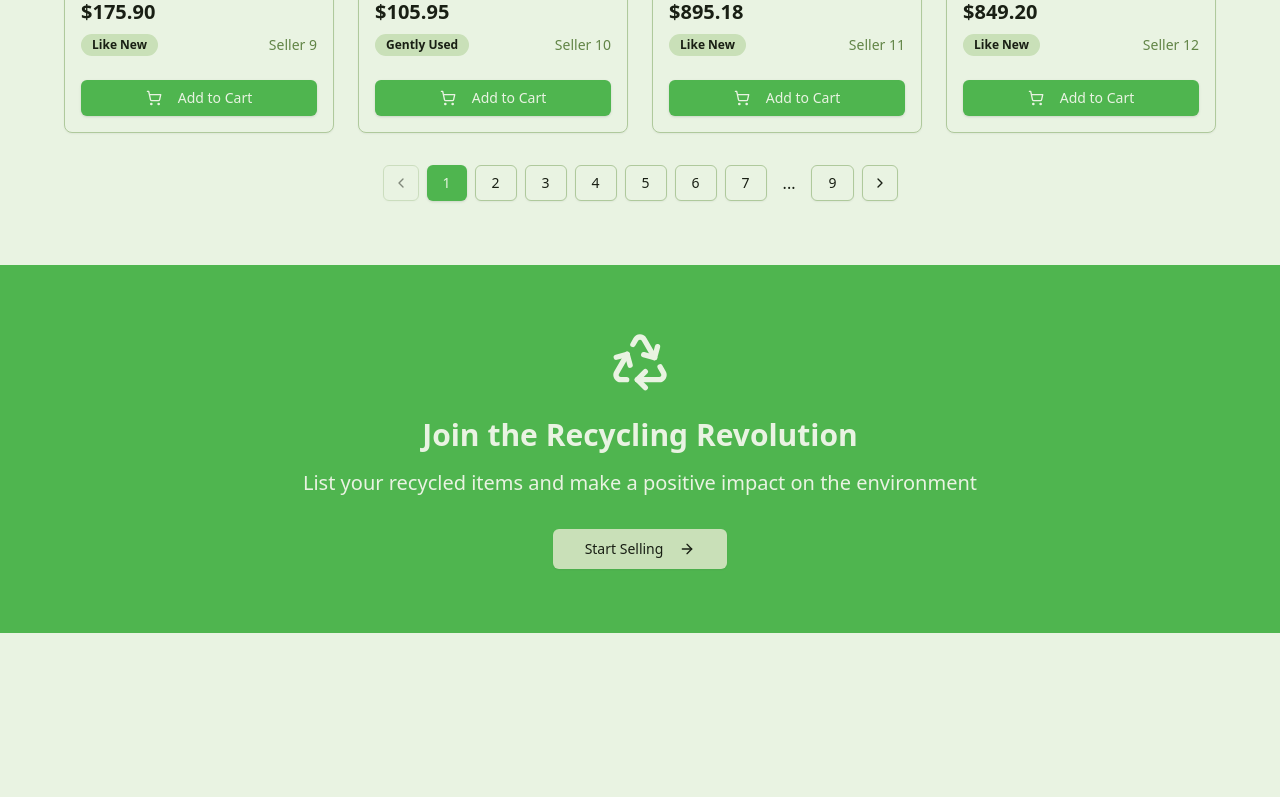
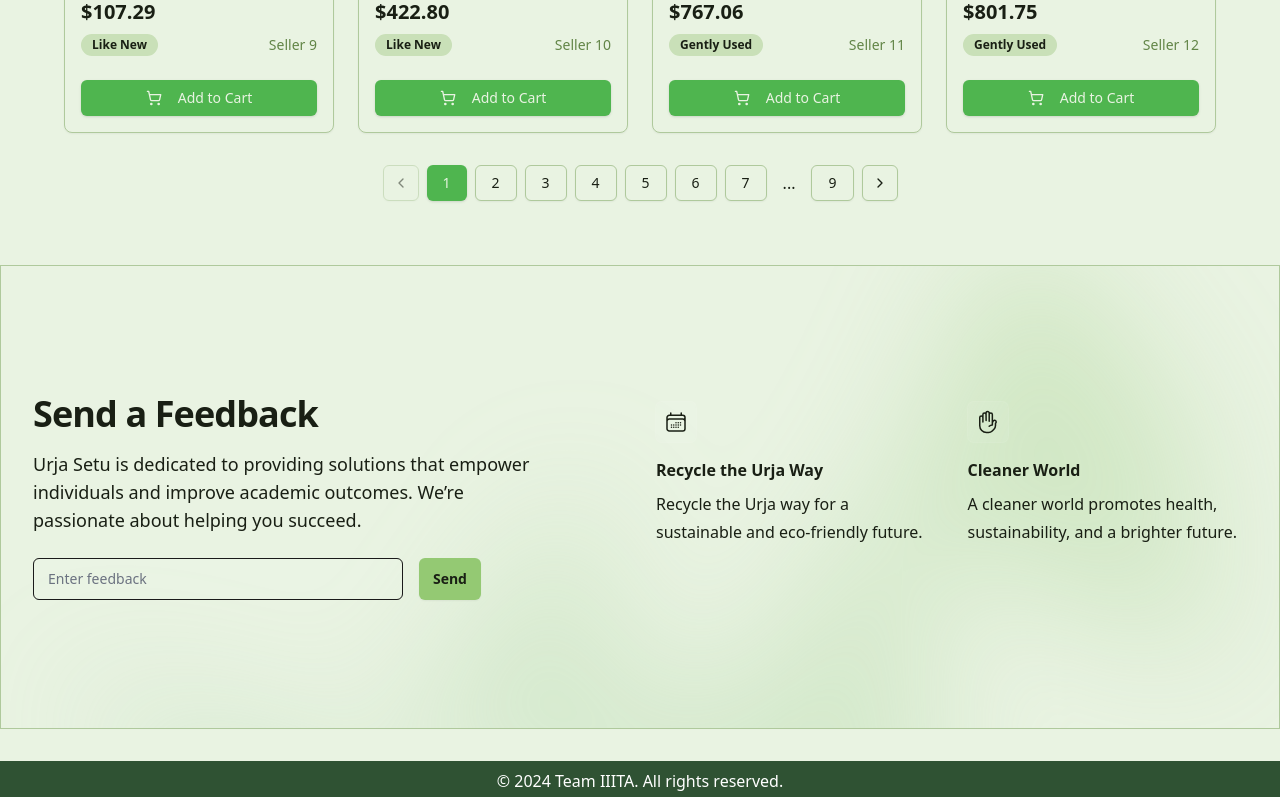
Before and after one commit to Vardaan-02/urja-setu, a React (Vite) app: page /marketplace in a window 1280 px wide. Shown: the part 2000-2797 px from the top of the page. Before the commit the page ends 2665 px from the top, so only its background shows below. Built offline with nearby package versions, Linux system fonts and the light colour scheme.

Commit message:
midway commit I need your components

```diff
--- a/package.json
+++ b/package.json
@@ -13,6 +13,7 @@
     "@firebase/firestore": "^4.7.5",
     "@headlessui/react": "^2.2.0",
     "@heroicons/react": "^2.2.0",
+    "@radix-ui/react-dialog": "^1.1.2",
     "@radix-ui/react-dropdown-menu": "^2.1.2",
     "@radix-ui/react-label": "^2.1.0",
     "@radix-ui/react-slider": "^1.2.1",
@@ -24,8 +25,8 @@
     "class-variance-authority": "^0.7.1",
     "clsx": "^2.1.1",
     "dotenv": "^16.4.7",
+    "embla-carousel-react": "^8.5.1",
     "firebase": "^11.0.2",
-    "embla-carousel-react": "^8.5.1",
     "framer-motion": "^11.13.1",
     "lucide-react": "^0.466.0",
     "react": "^18.3.1",
--- a/src/App.tsx
+++ b/src/App.tsx
@@ -2,12 +2,14 @@ import {  Route, Routes } from "react-router-dom"
 import Home from "./pages/Home"
 import UserForm from "./pages/form"
 import Marketplace from "./pages/marketplace/page"
+import Events from "./pages/events/page"
 
 export default function App() {
   return (
     <>
       <Routes>
         <Route path="/" element={<Home />} />
+        <Route path="/events" element={<Events />} />
         {/* <Route path="/form" element={<UserForm />} /> */}
         <Route path="/marketplace" element={<Marketplace />}>
           <Route path="/marketplace/" element={<Marketplace />} />
--- a/src/hooks/useDebouce.ts
+++ b/src/hooks/useDebouce.ts
@@ -1,13 +1,14 @@
 import { useEffect, useState } from "react";
 
 export default function useDebounce(state: any, initialValue?: any){
-    const [newState, setNewState] = useState<any>(initialValue??null);
+    const [newState, setNewState] = useState<any>(initialValue);
     useEffect(()=>{
+
         const timeout = setTimeout(()=>{
             setNewState(state);
         }, 1000);
 
-        return clearTimeout(timeout);
+        return () => clearTimeout(timeout);
     }, [state])
 
     return newState;
--- a/src/pages/Home.tsx
+++ b/src/pages/Home.tsx
@@ -1,7 +1,7 @@
 "use client";
 import { CardCarousel } from "./components/CardCarousel";
 import Chatbot from "./components/Chatbot";
-import Footer from "./dashboard/Footer";
+import Footer from "../components/ui/Footer";
 import Hero from "./components/Hero";
 import Testimonials from "./components/Testimonials";
 export default function HomePage() {
--- a/src/pages/events/page.tsx
+++ b/src/pages/events/page.tsx
@@ -7,7 +7,7 @@ import { EventModal } from "@/components/ui/event-modal";
 import { events } from "@/utils/events";
 import EventHeader from "./EventHeader";
 
-export default function Home() {
+export default function Events() {
   const [selectedEvent, setSelectedEvent] = useState<Event | null>(null);
 
   return (
--- a/src/pages/marketplace/components/call-to-action.tsx
+++ /dev/null
@@ -1,17 +0,0 @@
-import { Button } from "@/components/ui/button"
-import { ArrowRight, Recycle } from 'lucide-react'
-
-export default function CallToAction() {
-  return (
-    <section className="bg-primary text-primary-foreground py-16">
-      <div className="container mx-auto text-center">
-        <Recycle className="mx-auto h-16 w-16 mb-6" />
-        <h2 className="text-3xl font-bold mb-4">Join the Recycling Revolution</h2>
-        <p className="text-xl mb-8">List your recycled items and make a positive impact on the environment</p>
-        <Button size="lg" variant="secondary">
-          Start Selling <ArrowRight className="ml-2 h-4 w-4" />
-        </Button>
-      </div>
-    </section>
-  )
-}
--- a/src/pages/marketplace/components/product-grid.tsx
+++ b/src/pages/marketplace/components/product-grid.tsx
@@ -37,9 +37,12 @@ export default function ProductGrid({
   const [filteredProducts, setFilteredProducts] = React.useState<Array<Product>>();
   const [currentProducts, setCurrentProducts] = React.useState<Array<Product>>();
   const [totalPages, setTotalPages] = React.useState<number>();
-
+  const debouncedPriceRange = useDebounce(priceRange);
 
   React.useEffect(() => {
+    const image = [
+      "https://www.weareteachers.com/wp-content/uploads/plastic-bottle-fairy-house-night-lights-680.jpg", "https://www.wastewiseproductsinc.com/wp-content/uploads/2014/02/coffee-can-planters.jpg","https://www.bhg.com/thmb/XAZVTUe7N7rZaOKuFyv28Zp6eMs=/550x0/filters:no_upscale():strip_icc()/101169186-81a603c6109643edb4170339d73d0ed1.jpg?height=200&width=200","https://transjardins.org/wp-content/uploads/2017/11/recup-562x424.jpg"
+    ]
     const products = [
       {
         id: 1,
@@ -47,7 +50,7 @@ export default function ProductGrid({
         price: 129.99,
         condition: "Like New",
         seller: "EcoFurniture",
-        image: "/placeholder.svg?height=200&width=200",
+        image: "https://www.weareteachers.com/wp-content/uploads/plastic-bottle-fairy-house-night-lights-680.jpg",
         category: "Furniture",
       },
       {
@@ -56,7 +59,7 @@ export default function ProductGrid({
         price: 299.99,
         condition: "Gently Used",
         seller: "TechRecycle",
-        image: "/placeholder.svg?height=200&width=200",
+        image: "https://www.wastewiseproductsinc.com/wp-content/uploads/2014/02/coffee-can-planters.jpg",
         category: "Electronics",
       },
       {
@@ -76,30 +79,28 @@ export default function ProductGrid({
         price: Math.random() * 900 + 50,
         condition: Math.random() > 0.5 ? "Like New" : "Gently Used",
         seller: `Seller ${index + 4}`,
-        image: "/placeholder.svg?height=200&width=200",
+        image: image[Math.floor(Math.random() * 4)],
         category: ["Furniture", "Electronics", "Clothing"][
           Math.floor(Math.random() * 3)
         ],
       })),
     ];
+    console.log(debouncedPriceRange);
     setFilteredProducts(
       products.filter((p) => {
         if(category == "All"){
-          return p;
+          return p.price <= priceRange[1] && p.price >= priceRange[0];
         }
         else{
-          // console.log(debouncedPriceRange);
-          // if(debouncedPriceRange){
             return (
               p.category === category &&
               p.price <= priceRange[1] &&
               p.price >= priceRange[0]
             );
-          // }
         }
       })
     );
-  }, [priceRange]);
+  }, [debouncedPriceRange]);
 
   React.useEffect(()=>{
     if(filteredProducts){
--- a/src/pages/marketplace/page.tsx
+++ b/src/pages/marketplace/page.tsx
@@ -1,16 +1,13 @@
-"use client"
-
-import { Route, Routes } from 'react-router-dom'
 import AdSlider from "./components/ad-slider"
 import ProductShowcase from "./components/product-showcase"
-import CallToAction from "./components/call-to-action"
+import Footer from '@/components/ui/Footer'
 
 export default function Home() {
   return (
     <div className="flex flex-col gap-8 py-8">
       <AdSlider />
       <ProductShowcase />
-      <CallToAction />
+      <Footer />
     </div>
   )
 }
```
Also changed, not shown: src/components/ui/Footer.tsx (renamed from src/pages/dashboard/Footer.tsx), 1 other file (tests, documents, lock files or other folders).
